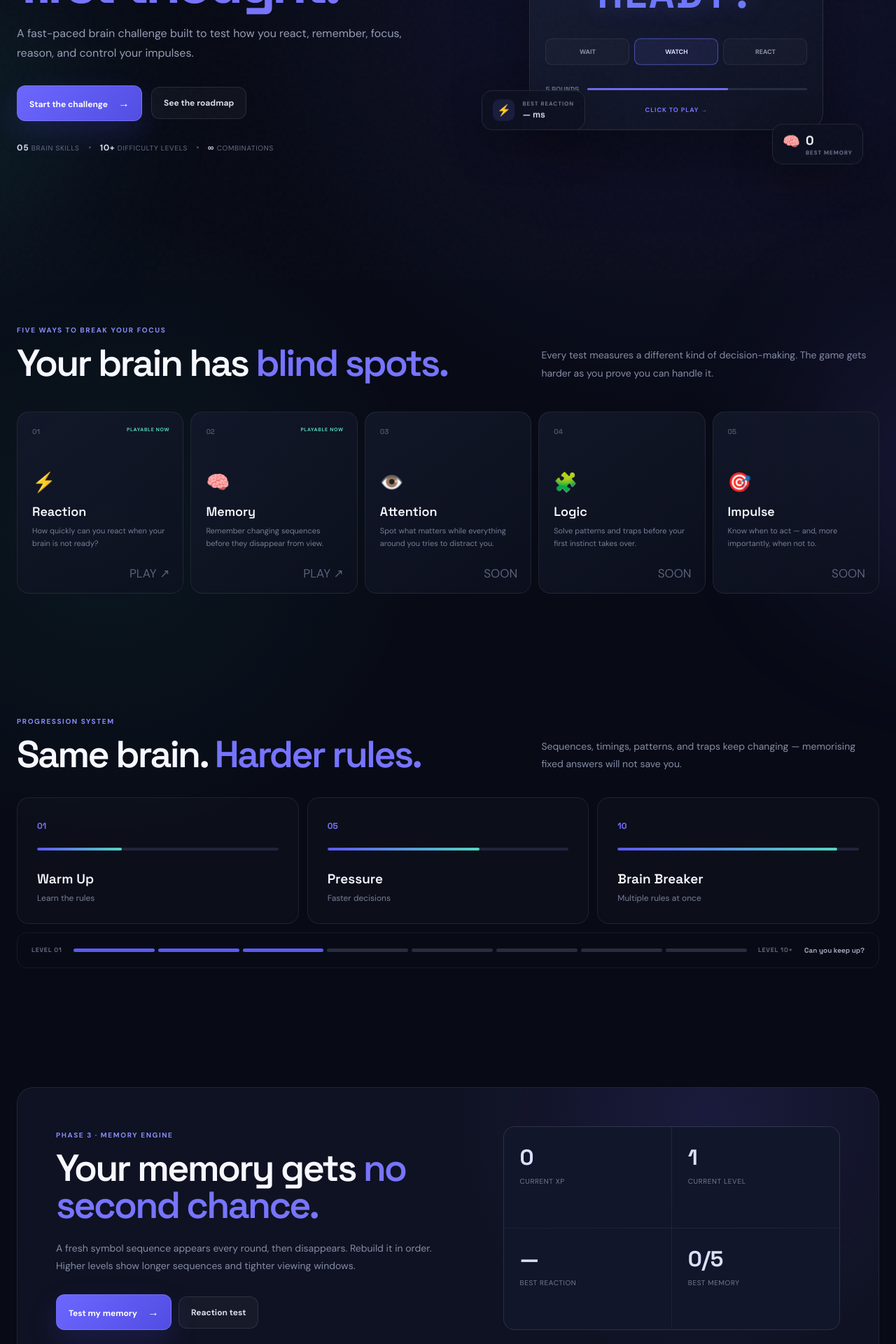
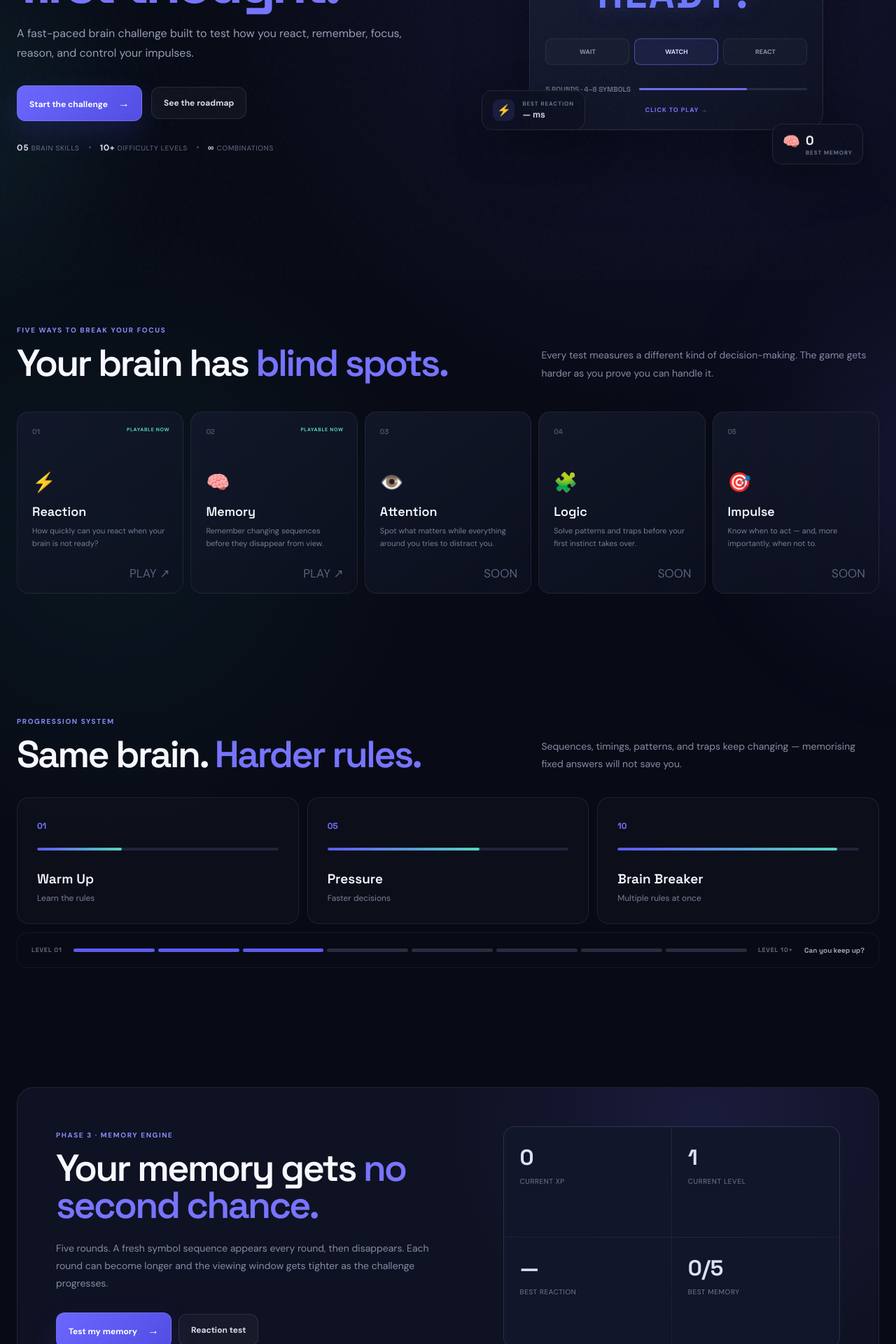
Before and after one commit to ayushydv1805/your-brain-is-lying, a React (Vite) app: page / in a window 1280 px wide. Shown: the part 400-2320 px from the top of the page at 70% size. Built offline with nearby package versions, Linux system fonts and the light colour scheme.

Commit message:
fix: clarify memory round and symbol labels

```diff
--- a/src/App.jsx
+++ b/src/App.jsx
@@ -202,7 +202,7 @@ function App() {
                 <span className="option option-b">WATCH</span>
                 <span className="option option-c">REACT</span>
               </div>
-              <div className="preview-timer"><span>5 ROUNDS</span><div><b /></div></div>
+              <div className="preview-timer"><span>5 ROUNDS · 4–8 SYMBOLS</span><div><b /></div></div>
               <span className="preview-hint">Click to play →</span>
             </button>
 
@@ -305,9 +305,9 @@ function App() {
               <span className="section-kicker">PHASE 3 · MEMORY ENGINE</span>
               <h2>Your memory gets <span>no second chance.</span></h2>
               <p>
-                A fresh symbol sequence appears every round, then disappears.
-                Rebuild it in order. Higher levels show longer sequences and
-                tighter viewing windows.
+                Five rounds. A fresh symbol sequence appears every round, then disappears.
+                Each round can become longer and the viewing window gets tighter
+                as the challenge progresses.
               </p>
               <div className="about-actions">
                 <button className="primary-button" onClick={startMemory}>
```
